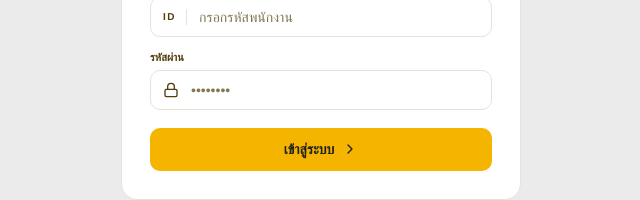
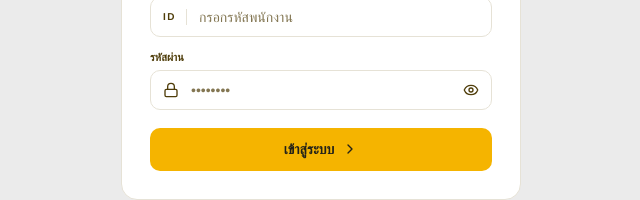
Before and after one commit to ChocoCha/CARCAR, a React (Vite) app in the folder frontend/: page / in a window 1280 px wide. Shown: the part 403-603 px from the top of the page, without its empty margins (319-959 px from the left). Built offline with nearby package versions, Linux system fonts and the light colour scheme.

Commit message:
แก้2 6/8/69

```diff
--- a/frontend/src/pages/Login.jsx
+++ b/frontend/src/pages/Login.jsx
@@ -7,6 +7,8 @@ import {
   ChevronRight,
   Check,
   X,
+  Eye,
+  EyeOff,
 } from "lucide-react";
 import "../styles/login.css";
 
@@ -26,11 +28,36 @@ function PlateInput({ value, onChange, placeholder }) {
   );
 }
 
-function Field({ icon: Icon, ...props }) {
+// 🟢 ปรับคอมโพเนนต์ Field ให้รองรับปุ่มเปิด-ปิดตาดูรหัสผ่าน
+function Field({ icon: Icon, isPassword, showPassword, onTogglePassword, ...props }) {
   return (
-    <div className="fg-input-wrap">
+    <div className="fg-input-wrap" style={{ position: "relative", display: "flex", alignItems: "center" }}>
       <Icon size={16} />
-      <input {...props} />
+      <input
+        {...props}
+        type={isPassword ? (showPassword ? "text" : "password") : props.type}
+        style={{ paddingRight: isPassword ? "36px" : undefined, width: "100%" }}
+      />
+      {isPassword && (
+        <button
+          type="button"
+          onClick={onTogglePassword}
+          style={{
+            position: "absolute",
+            right: "10px",
+            background: "none",
+            border: "none",
+            cursor: "pointer",
+            color: "#6b7280",
+            display: "flex",
+            alignItems: "center",
+            padding: "2px"
+          }}
+          tabIndex="-1"
+        >
+          {showPassword ? <EyeOff size={16} /> : <Eye size={16} />}
+        </button>
+      )}
     </div>
   );
 }
@@ -42,10 +69,12 @@ export default function Login({ onLoginSuccess }) {
   // employee login state
   const [empId, setEmpId] = useState("");
   const [empPass, setEmpPass] = useState("");
+  const [showEmpPass, setShowEmpPass] = useState(false); // 🟢 State สลับตาพนักงาน
 
   // admin login state
   const [adminUser, setAdminUser] = useState("");
   const [adminPass, setAdminPass] = useState("");
+  const [showAdminPass, setShowAdminPass] = useState(false); // 🟢 State สลับตาแอดมิน
 
   const timerRef = useRef(null);
   const redirectRef = useRef(null);
@@ -85,11 +114,9 @@ export default function Login({ onLoginSuccess }) {
       const data = await response.json();
 
       if (response.ok && data.success) {
-  // 🟢 สลับกลับมาใช้สิทธิ์แนวประยุกต์:
-  localStorage.setItem("borrowerName", data.user.name);       // ให้จำชื่อภาษาไทยเหมือนเดิม (หน้าจอทุกหน้าจะกลับมาโชว์ชื่อไทยทันที!)
-  localStorage.setItem("borrowerEmpId", data.user.username);  // แอบเก็บรหัสพนักงานภาษาอังกฤษแยกไว้คุยกับเดตาเบส
+        localStorage.setItem("borrowerName", data.user.name);
+        localStorage.setItem("borrowerEmpId", data.user.username);
         localStorage.setItem("userRole", "employee");
-
 
         flashStatus("ok", `ยินดีต้อนรับคุณ ${data.user.name} — กำลังไปหน้าแดชบอร์ด`);
 
@@ -127,9 +154,8 @@ export default function Login({ onLoginSuccess }) {
       const data = await response.json();
 
       if (response.ok && data.success) {
-  // 🟢 สำหรับแอดมินก็ทำเช่นเดียวกันคัป
         localStorage.setItem("borrowerName", data.user.name || "ผู้ดูแลระบบสูงสุด");
-  localStorage.setItem("borrowerEmpId", data.user.username);  // เก็บคำว่า admin แยกไว้
+        localStorage.setItem("borrowerEmpId", data.user.username);
         localStorage.setItem("userRole", "admin");
 
         flashStatus("ok", "🛡️ ยืนยันตัวตนแอดมินสำเร็จ — กำลังเปิดหน้าแผงควบคุมหลัก");
@@ -138,8 +164,6 @@ export default function Login({ onLoginSuccess }) {
         redirectRef.current = setTimeout(() => {
           onLoginSuccess?.();
         }, 1200);
-
-
       } else {
         flashStatus("err", data.message || "ชื่อผู้ใช้หรือรหัสผ่านแอดมินไม่ถูกต้อง");
       }
@@ -205,7 +229,9 @@ export default function Login({ onLoginSuccess }) {
                   <label className="fg-label">รหัสผ่าน</label>
                   <Field
                     icon={Lock}
-                    type="password"
+                    isPassword={true}
+                    showPassword={showEmpPass}
+                    onTogglePassword={() => setShowEmpPass(!showEmpPass)}
                     value={empPass}
                     onChange={(e) => setEmpPass(e.target.value)}
                     placeholder="••••••••"
@@ -229,14 +255,16 @@ export default function Login({ onLoginSuccess }) {
                     icon={User}
                     value={adminUser}
                     onChange={(e) => setAdminUser(e.target.value)}
-                    placeholder="ชื่อผู้ใช้แอดมิน "
+                    placeholder="ชื่อผู้ใช้แอดมิน"
                   />
                 </div>
                 <div className="fg-field-group">
                   <label className="fg-label">รหัสผ่าน</label>
                   <Field
                     icon={Lock}
-                    type="password"
+                    isPassword={true}
+                    showPassword={showAdminPass}
+                    onTogglePassword={() => setShowAdminPass(!showAdminPass)}
                     value={adminPass}
                     onChange={(e) => setAdminPass(e.target.value)}
                     placeholder="รหัสผ่านแอดมิน"
```
Lines whose indentation alone changed are shown as unchanged.
